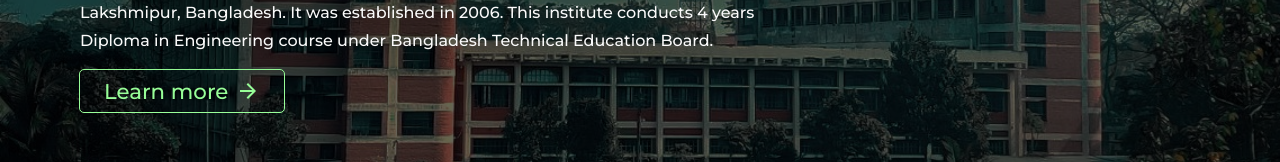
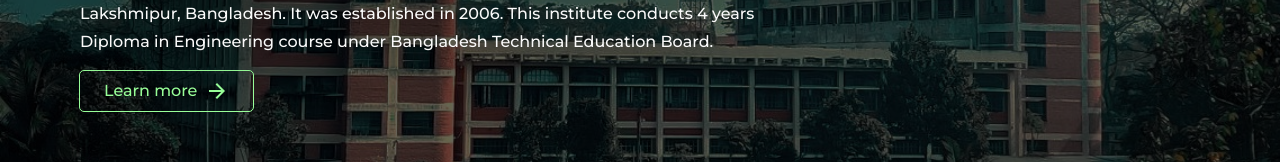
Before and after one commit to al-imam/lpi, a React (Vite) app: page / in a window 1280 px wide. Shown: the part 528-690 px from the top of the page. Built offline with nearby package versions, Linux system fonts and the light colour scheme.

Commit message:
change hero font size

```diff
--- a/src/pages/Home/Hero/hero.module.css
+++ b/src/pages/Home/Hero/hero.module.css
@@ -44,7 +44,7 @@
 .action {
   text-decoration: none;
   font-family: var(--ff-m);
-  font-size: var(--h5);
+  font-size: var(--h6);
   padding: 0.5rem 1.5rem;
   border: none;
   outline: 1px solid var(--primary);
```
